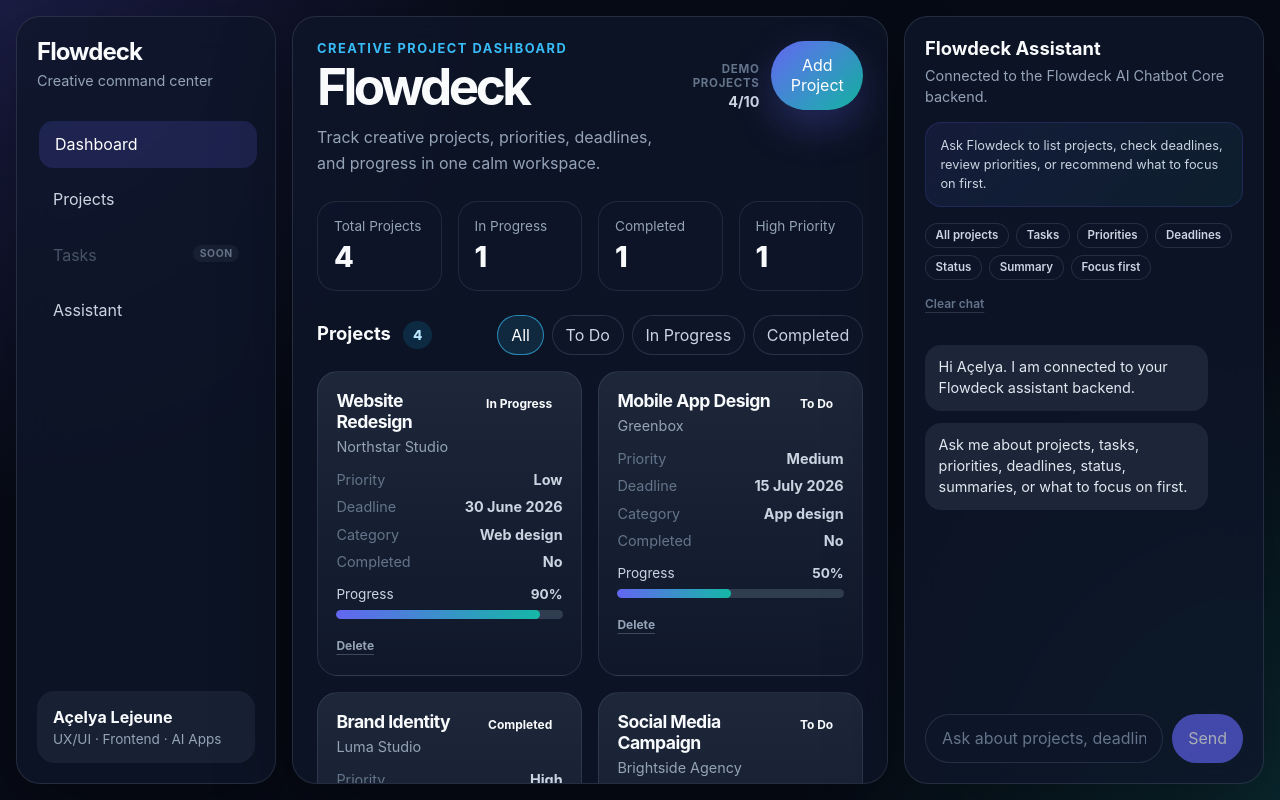
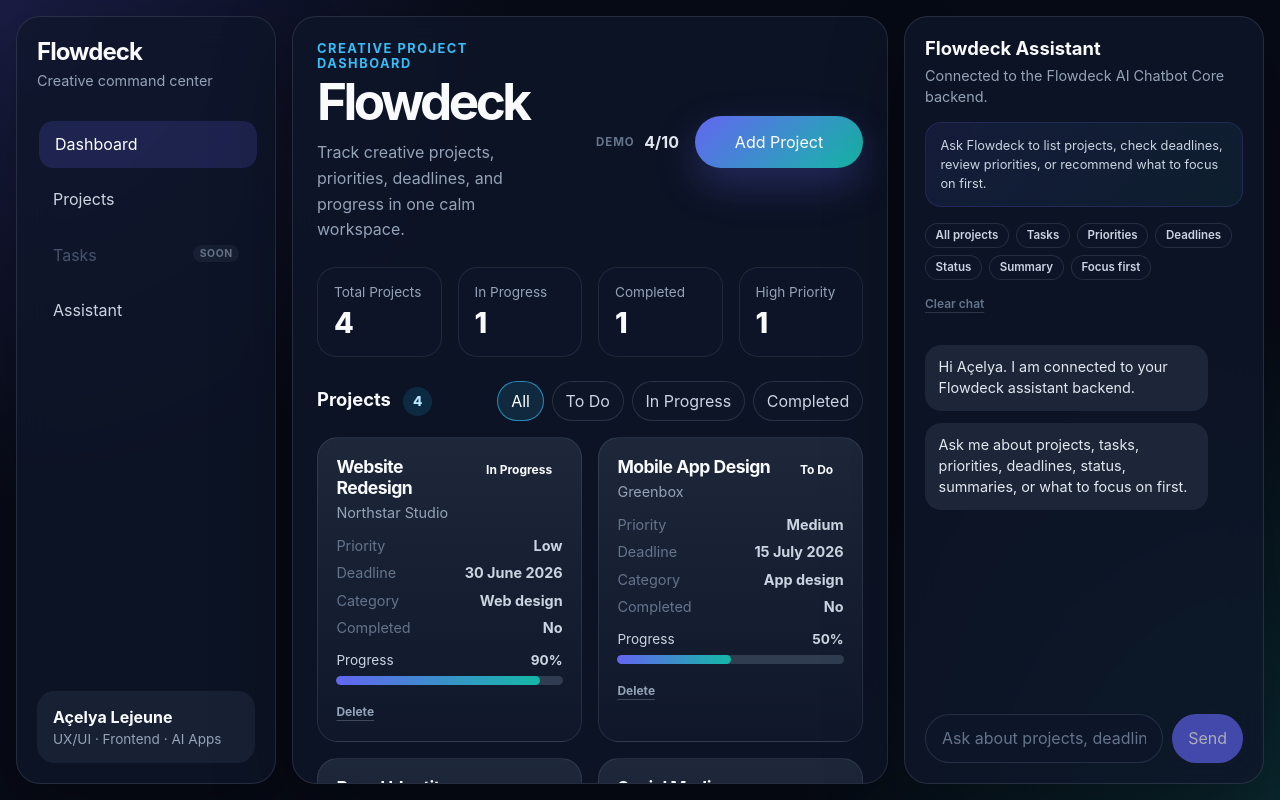
Before and after one commit to LejeuneA/flowdeck, a React (Vite) app: page / in a window 1280 px wide. Built offline with nearby package versions, Linux system fonts and the light colour scheme.

Commit message:
Polish demo limit header styling

```diff
--- a/src/components/DashboardHeader.tsx
+++ b/src/components/DashboardHeader.tsx
@@ -31,13 +31,8 @@ function DashboardHeader({
 
             <div className="flowdeck__header-actions">
                 <div className="flowdeck__demo-limit">
-                    <span>
-                        Demo projects
-                    </span>
-
-                    <strong>
-                        {projectCount}/{projectLimit}
-                    </strong>
+                    <span>Demo</span>
+                    <strong>{projectCount}/{projectLimit}</strong>
                 </div>
 
                 <button
@@ -52,7 +47,7 @@ function DashboardHeader({
                     onClick={onAddProject}
                 >
                     {hasReachedProjectLimit
-                        ? "Project limit reached"
+                        ? "Limit reached"
                         : "Add Project"}
                 </button>
             </div>
--- a/src/components/ProjectsPage.tsx
+++ b/src/components/ProjectsPage.tsx
@@ -75,7 +75,7 @@ function ProjectsPage({
                         onClick={onAddProject}
                     >
                         {hasReachedProjectLimit
-                            ? "Project limit reached"
+                            ? "Limit reached"
                             : "Add Project"}
                     </button>
                 </div>
--- a/src/styles/flowdeck.scss
+++ b/src/styles/flowdeck.scss
@@ -155,9 +155,9 @@ button {
 
 .flowdeck__header {
     display: flex;
-    align-items: flex-start;
     justify-content: space-between;
-    gap: 1rem;
+    align-items: center;
+    gap: 2rem;
     margin-bottom: 1.5rem;
 }
 
@@ -186,6 +186,12 @@ button {
 }
 
 .flowdeck__primary-button {
+    min-width: 10.5rem;
+    min-height: 3.25rem;
+    display: inline-flex;
+    align-items: center;
+    justify-content: center;
+    white-space: nowrap;
     border: 0;
     border-radius: 999px;
     padding: 0.9rem 1.2rem;
@@ -203,9 +209,12 @@ button {
 
     &:disabled {
         cursor: not-allowed;
-        opacity: 0.55;
+        background: rgba(71, 85, 105, 0.45);
+        color: #cbd5e1;
+        border: 1px solid rgba(148, 163, 184, 0.12);
+        box-shadow: none;
+        opacity: 1;
         transform: none;
-        box-shadow: none;
     }
 
     &:disabled:hover {
@@ -216,26 +225,31 @@ button {
 
 .flowdeck__header-actions {
     display: flex;
-    align-items: flex-end;
-    gap: 0.75rem;
+    align-items: center;
+    justify-content: flex-end;
+    gap: 1rem;
+    flex-shrink: 0;
 }
 
 .flowdeck__demo-limit {
-    display: grid;
-    gap: 0.2rem;
-    text-align: right;
+    display: flex;
+    align-items: center;
+    gap: .6rem;
+    white-space: nowrap;
+    height: 3.25rem;
 
     span {
         color: #64748b;
         font-size: 0.72rem;
         font-weight: 700;
+        letter-spacing: 0.08em;
         text-transform: uppercase;
-        letter-spacing: 0.06em;
     }
 
     strong {
-        color: #cbd5e1;
-        font-size: 0.9rem;
+        color: #e2e8f0;
+        font-size: 1rem;
+        font-weight: 700;
     }
 }
 
@@ -913,8 +927,6 @@ button {
         padding: 0.85rem;
     }
 
-    .flowdeck__header,
-    .flowdeck__toolbar,
     .flowdeck__header-actions,
     .projects-page__header,
     .projects-page__actions {
@@ -923,7 +935,7 @@ button {
     }
 
     .flowdeck__demo-limit {
-        text-align: left;
+        justify-content: flex-start;
     }
 
     .flowdeck__stats,
```
